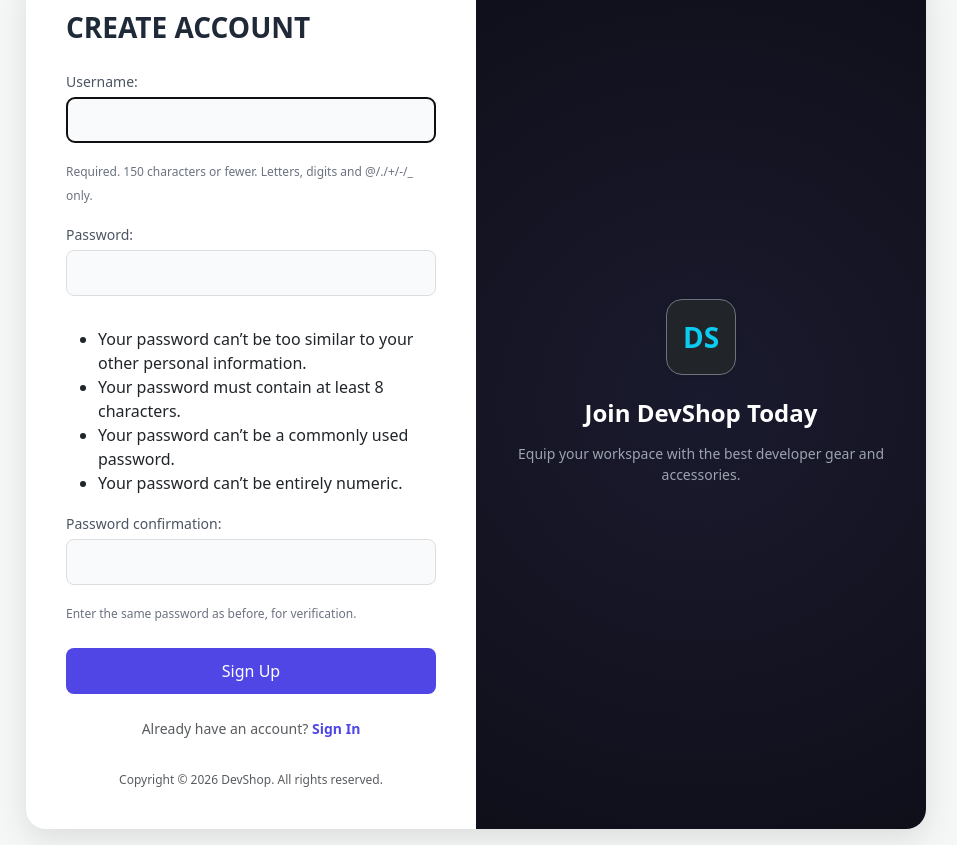
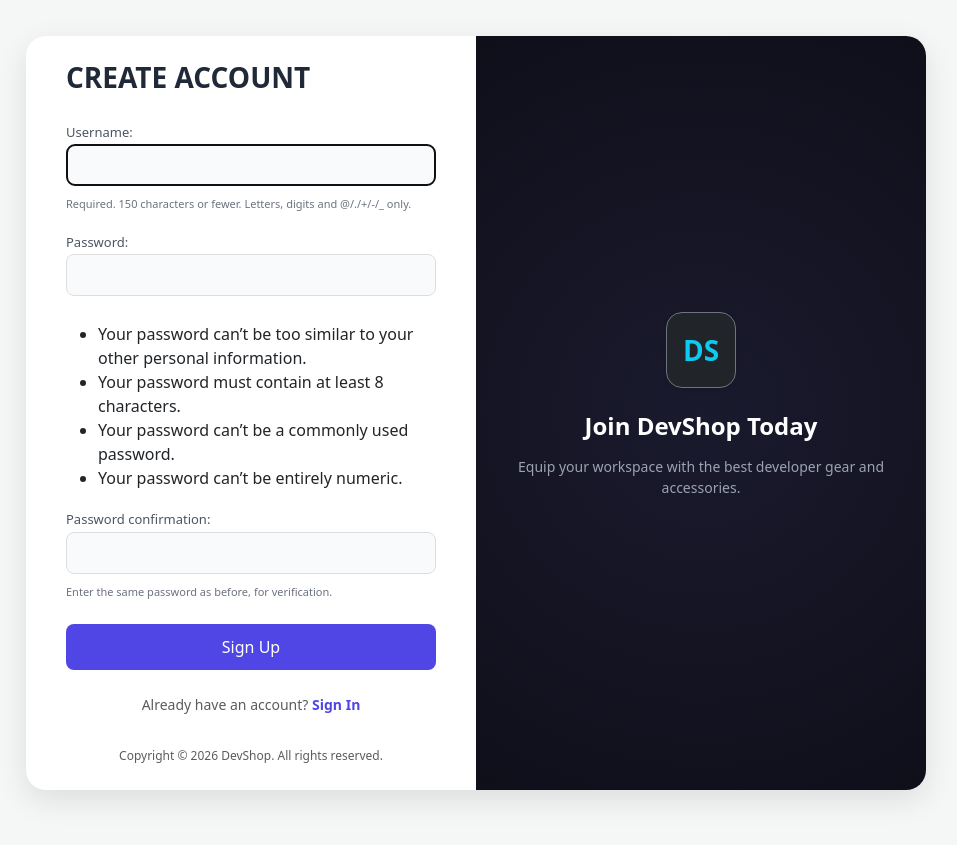
Before and after one commit to Ankita-creater05/my-ecommerce-project, a Django app: page /signup/ in a window 1280 px wide. Shown: the whole page, without its empty margins (72-1029 px from the left). After the commit the page ends 800 px from the top, so only its background shows below. Run offline with Django 5.2, Linux system fonts and the light colour scheme.

Commit message:
Fix signup page vertical layout and padding

```diff
--- a/my_ecommerce_project/store/templates/store/signup.html
+++ b/my_ecommerce_project/store/templates/store/signup.html
@@ -9,10 +9,12 @@
 <style>
     body {
         background-color: #f4f7f6;
-            height: 100vh;
+        min-height: 100vh;
         display: flex;
         align-items: center;
         justify-content: center;
+        margin: 0;
+        padding: 20px 0; /* Upar niche thoda space dene ke liye */
     }
     .card-container {
         background: #ffffff;
@@ -23,7 +25,7 @@
         max-width: 100%;
     }
     .form-section {
-            padding: 40px;
+        padding: 25px 40px; /* Padding kam ki taaki lambaai fit aaye */
     }
     .brand-section {
         background: radial-gradient(circle, #1a1a2e 0%, #0f0f1a 100%);
@@ -46,30 +48,36 @@
         background-color: #4338ca;
         color: white;
     }
-        /* Django form inputs ko styling dene ke liye */
     .form-section input {
         width: 100%;
-            padding: 10px;
-            margin-bottom: 15px;
+        padding: 8px 12px;
+        margin-bottom: 10px;
         border: 1px solid #ddd;
         border-radius: 8px;
         background-color: #f9fafb;
     }
     .form-section label {
-            font-size: 14px;
+        font-size: 13px;
         color: #4b5563;
-            margin-bottom: 5px;
+        margin-bottom: 2px;
         font-weight: 500;
     }
-        .helptext, ul.errorlist {
-            font-size: 12px;
+    /* Password ke lambe instructions ko chota aur clean karne ke liye */
+    .helptext {
+        font-size: 11px;
         color: #6b7280;
+        margin-bottom: 8px;
+        display: block;
+    }
+    .helptext ul {
+        padding-left: 15px;
+        margin: 2px 0 8px 0;
+    }
+    ul.errorlist {
+        font-size: 11px;
+        color: #dc2626;
         list-style: none;
         padding: 0;
-            margin-bottom: 10px;
-        }
-        ul.errorlist {
-            color: #dc2626;
     }
 </style>
 </head>
```
Lines whose indentation alone changed are shown as unchanged.
